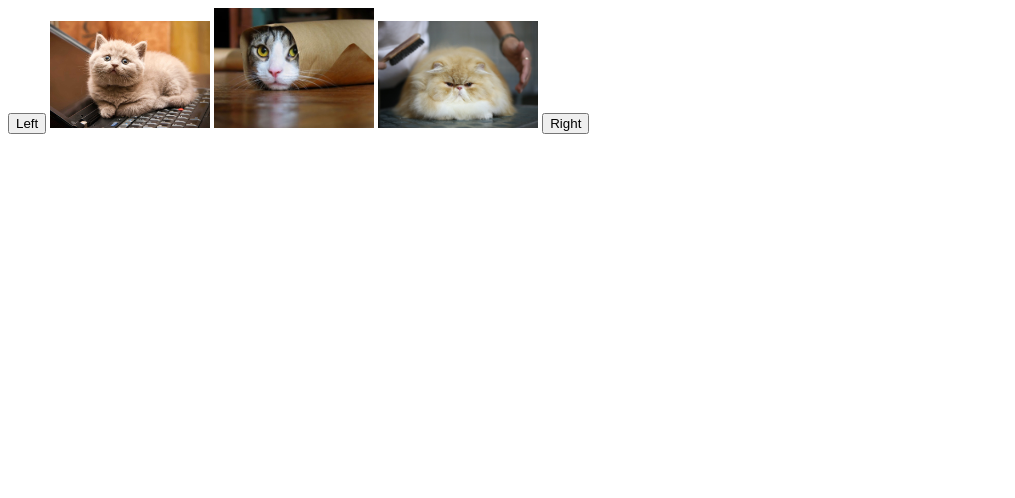
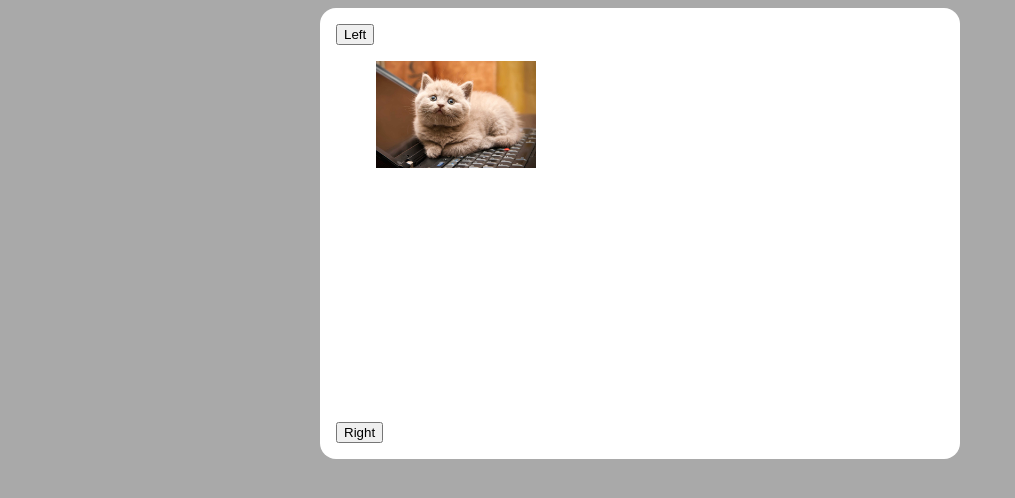
Before and after one commit to ccp92/lightbox, a plain HTML site: page index.html in a window 1280 px wide. Shown: the whole page, without its empty margins (0-1015 px from the left). Drawn offline with Linux system fonts and the light colour scheme.

Commit message:
Styling for lightbox

```diff
--- a/index.html
+++ b/index.html
@@ -1,15 +1,18 @@
 <!DOCTYPE html>
 <html>
     <head>
+		<title>Lightbox</title>
         <link rel="stylesheet" href="style.css"/>
     </head>
     <body>
-        <div>
+        <div id="lightbox">
             <button id="left">Left</button>
-            <img src="cat1.jpg" class="image"/>
-            <img src="cat2.jpg" class="image"/>
-            <img src="cat3.jpg" class="image"/>
-            <button id="right">Right</button>
+			<ul id="list">
+				<li><img src="cat1.jpg" id="current"/></li>
+				<li><img src="cat2.jpg"/></li>
+				<li><img src="cat3.jpg"/></li>
+			</ul>
+			<button id="right">Right</button>
         </div>
     </body>
 </html>
--- a/style.css
+++ b/style.css
@@ -1,3 +1,26 @@
-.image {
+img {
     width: 10em;
+	visibility: hidden;
 }
+
+#current {
+	visibility: visible;
+}
+
+#list li {
+	list-style-type: none;
+}
+
+body {
+	background-color: darkgray;
+	text-align: center;
+}
+
+#lightbox {
+	width: 38em;
+	background-color: white;
+	margin: 0 auto;
+	text-align: left;
+	border-radius: 1em;
+	padding: 1em;
+}
```
